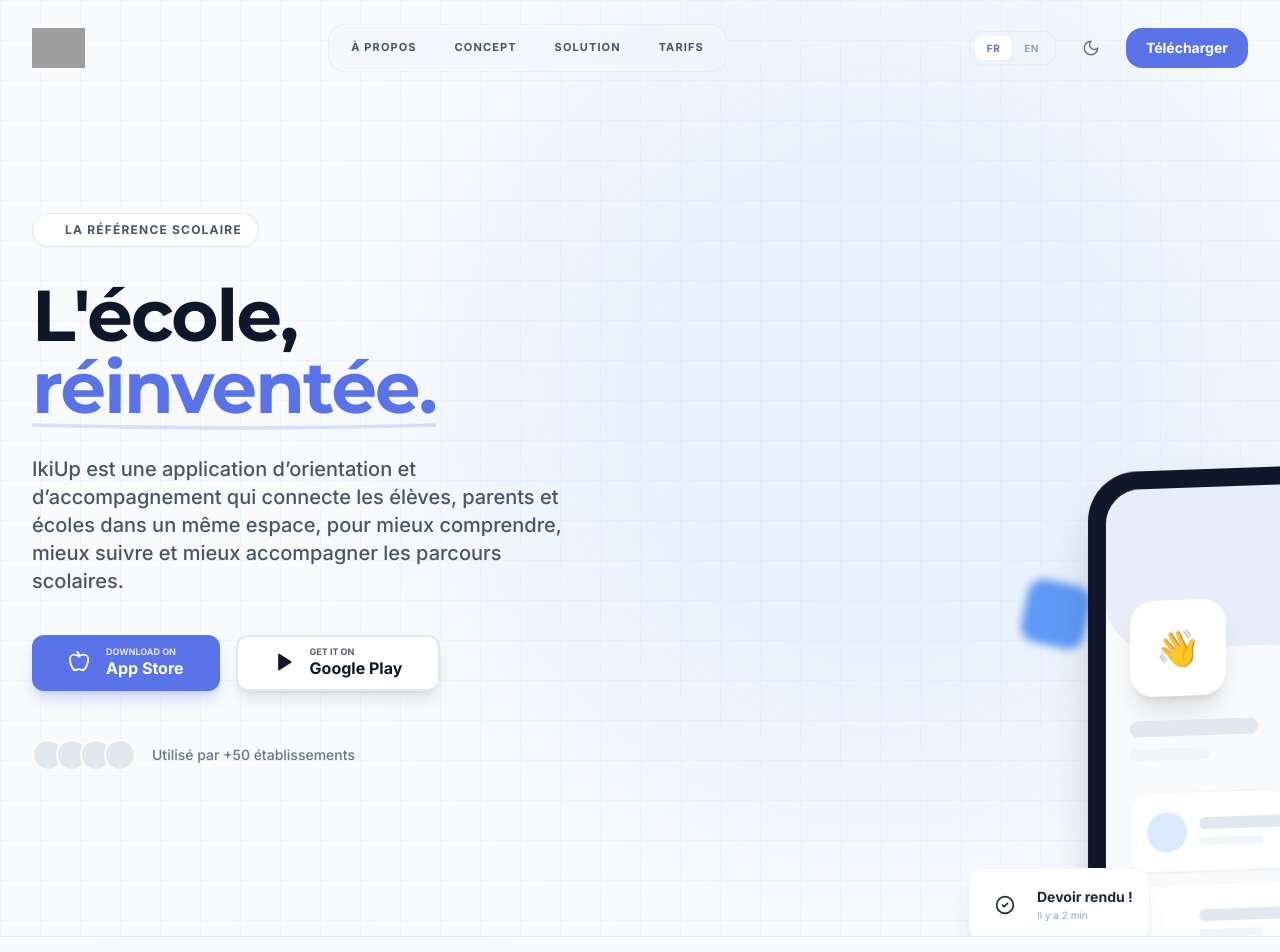
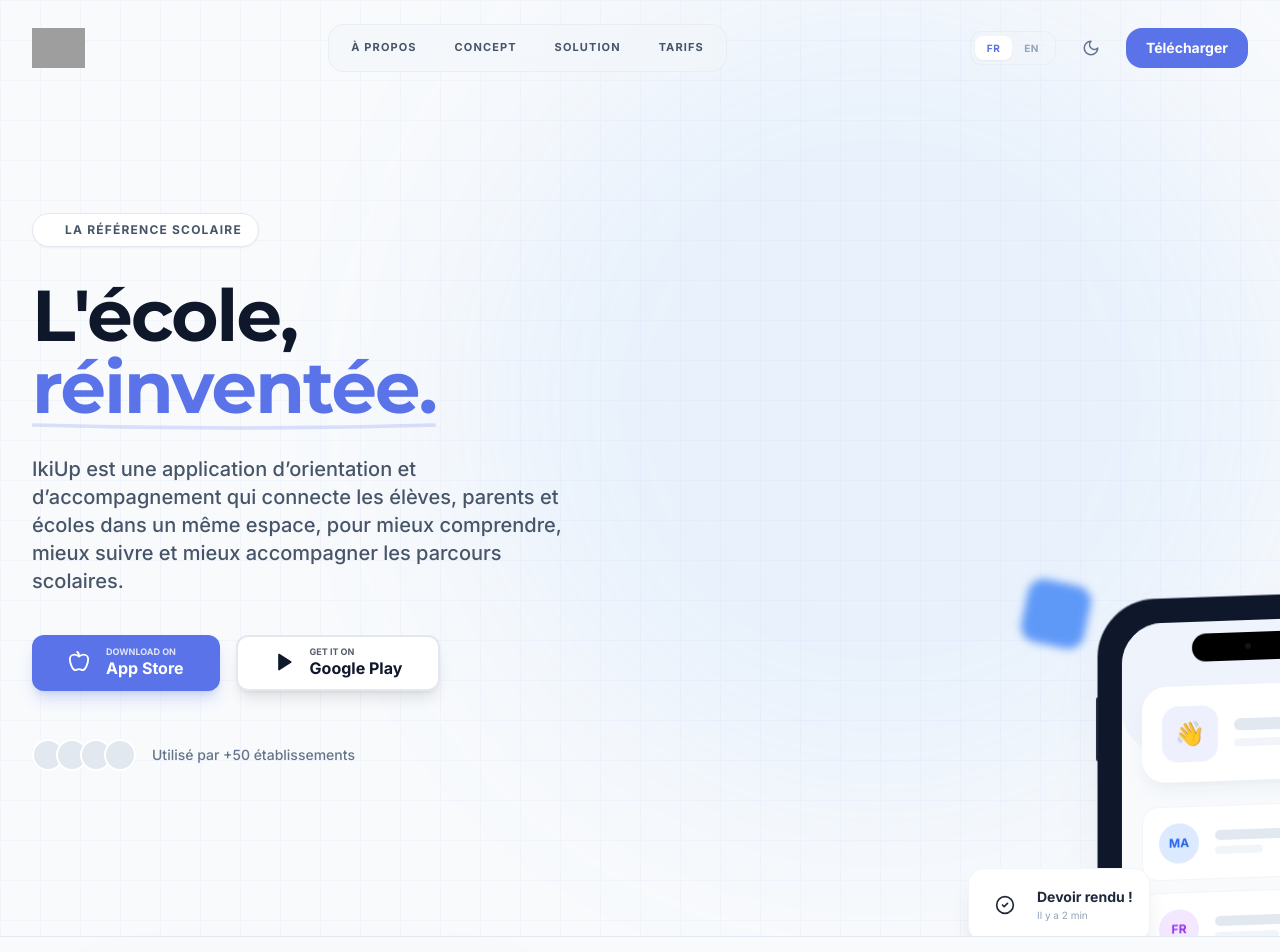
Before and after one commit to Hatimlk/IkiUp-ApplicationEducatif, a React (Vite) app: page / in a window 1280 px wide. Shown: the top 952 px of the page. Built offline with nearby package versions, Linux system fonts and the light colour scheme; grey boxes are pictures that could not be loaded.

Commit message:
feat: implement Hero section UI with dynamic text, app download links, and interactive device mock-up.

```diff
--- a/components/Hero.tsx
+++ b/components/Hero.tsx
@@ -41,7 +41,7 @@
             <h1 className="text-5xl sm:text-6xl lg:text-7xl font-serif font-bold tracking-tight text-slate-900 dark:text-white mb-8 leading-[1.1]">
               {lang === 'fr' ? (
                 <>
-                  L'école, <br/>
+                  L'école, <br />
                   <span className="relative inline-block text-primary">
                     réinventée.
                     <svg className="absolute -bottom-2 left-0 w-full h-3 text-primary/20" viewBox="0 0 100 10" preserveAspectRatio="none">
@@ -51,7 +51,7 @@
                 </>
               ) : (
                 <>
-                  School, <br/>
+                  School, <br />
                   <span className="text-primary">Reimagined.</span>
                 </>
               )}
@@ -88,7 +88,7 @@
           {/* Trust Indicators */}
           <div className="mt-12 flex items-center justify-center lg:justify-start gap-4 text-sm font-medium text-slate-500">
             <div className="flex -space-x-2">
-                {[1,2,3,4].map(i => (
+              {[1, 2, 3, 4].map(i => (
                 <div key={i} className="w-8 h-8 rounded-full border-2 border-white dark:border-slate-950 bg-slate-200 dark:bg-slate-800"></div>
               ))}
             </div>
@@ -100,33 +100,59 @@
         <div className="hidden lg:block flex-1 relative w-full h-[600px]">
           <Reveal delay={400} direction="left" className="absolute top-1/2 left-1/2 -translate-x-1/2 -translate-y-1/2 w-full h-full">
             {/* Main Device */}
-              <div className="absolute top-1/2 left-1/2 -translate-x-1/2 -translate-y-1/2 w-[320px] bg-slate-900 rounded-[3rem] p-3 shadow-2xl skew-y-[-2deg] hover:skew-y-0 transition-transform duration-700 ease-out z-20">
-                  <div className="relative aspect-[9/19] bg-white dark:bg-slate-900 rounded-[2.5rem] overflow-hidden border-[6px] border-slate-900">
-                      {/* App Screen Placeholder */}
-                      <div className="w-full h-full bg-slate-50 dark:bg-slate-800 relative">
-                         <div className="h-40 bg-primary/10 rounded-b-[3rem]"></div>
-                         <div className="px-6 -mt-12">
-                            <div className="w-24 h-24 rounded-3xl bg-white dark:bg-slate-700 shadow-xl flex items-center justify-center text-4xl mb-6">👋</div>
-                            <div className="h-4 w-32 bg-slate-200 dark:bg-slate-700 rounded-full mb-3"></div>
-                            <div className="h-3 w-20 bg-slate-100 dark:bg-slate-800 rounded-full mb-8"></div>
+            {/* Main Device */}
+            <div className="absolute top-1/2 left-1/2 -translate-x-1/2 -translate-y-1/2 w-[300px] bg-slate-900 rounded-[3.5rem] p-4 shadow-2xl shadow-slate-400/20 dark:shadow-black/50 skew-y-[-2deg] hover:skew-y-0 transition-transform duration-700 ease-out z-20 ring-1 ring-slate-800/50">
+              {/* Power Button */}
+              <div className="absolute top-24 -right-[2px] w-[2px] h-10 bg-slate-800 rounded-r-md"></div>
+              {/* Volume Buttons */}
+              <div className="absolute top-24 -left-[2px] w-[2px] h-16 bg-slate-800 rounded-l-md"></div>
 
-                            <div className="space-y-3">
-                               <div className="h-20 w-full bg-white dark:bg-slate-700 rounded-2xl shadow-sm border border-slate-100 dark:border-slate-600 p-4 flex items-center gap-3">
-                                  <div className="w-10 h-10 rounded-full bg-blue-100 dark:bg-blue-900/50"></div>
-                                  <div className="flex-1">
+              {/* Screen */}
+              <div className="relative h-full bg-white dark:bg-slate-900 rounded-[3rem] overflow-hidden border-[8px] border-slate-900 shadow-inner">
+
+                {/* Dynamic Island / Notch */}
+                <div className="absolute top-3 left-1/2 -translate-x-1/2 w-28 h-7 bg-black rounded-full z-50 flex items-center justify-center gap-2">
+                  <div className="w-1.5 h-1.5 rounded-full bg-slate-800/50 blur-[0.5px]"></div>
+                </div>
+
+                {/* App Screen Content */}
+                <div className="w-full h-full bg-slate-50 dark:bg-slate-800 relative flex flex-col">
+                  {/* Header Background */}
+                  <div className="h-32 bg-primary/5 rounded-b-[2.5rem] pt-12 px-6 flex justify-between items-start">
+                    <div className="h-1 w-1"></div> {/* Spacer for alignment */}
+                  </div>
+
+                  <div className="flex-1 px-5 -mt-16 space-y-6">
+                    {/* User Profile Hook */}
+                    <div className="bg-white dark:bg-slate-700 rounded-3xl p-5 shadow-lg shadow-slate-200/50 dark:shadow-none flex items-center gap-4">
+                      <div className="w-14 h-14 rounded-2xl bg-primary/10 text-primary flex items-center justify-center text-2xl">👋</div>
+                      <div>
                         <div className="h-3 w-24 bg-slate-200 dark:bg-slate-600 rounded-full mb-2"></div>
                         <div className="h-2 w-16 bg-slate-100 dark:bg-slate-800 rounded-full"></div>
                       </div>
                     </div>
-                               <div className="h-20 w-full bg-white dark:bg-slate-700 rounded-2xl shadow-sm border border-slate-100 dark:border-slate-600 p-4 flex items-center gap-3">
-                                  <div className="w-10 h-10 rounded-full bg-emerald-100 dark:bg-emerald-900/50"></div>
+
+                    {/* List Items */}
+                    <div className="space-y-3">
+                      <div className="bg-white dark:bg-slate-750 p-4 rounded-2xl border border-slate-100 dark:border-slate-700 flex items-center gap-4">
+                        <div className="w-10 h-10 rounded-full bg-blue-100 text-blue-600 flex items-center justify-center font-bold text-xs">MA</div>
                         <div className="flex-1">
-                                     <div className="h-3 w-24 bg-slate-200 dark:bg-slate-600 rounded-full mb-2"></div>
+                          <div className="h-2.5 w-20 bg-slate-200 dark:bg-slate-600 rounded-full mb-1.5"></div>
+                          <div className="h-2 w-12 bg-slate-100 dark:bg-slate-800 rounded-full"></div>
+                        </div>
+                      </div>
+                      <div className="bg-white dark:bg-slate-750 p-4 rounded-2xl border border-slate-100 dark:border-slate-700 flex items-center gap-4">
+                        <div className="w-10 h-10 rounded-full bg-purple-100 text-purple-600 flex items-center justify-center font-bold text-xs">FR</div>
+                        <div className="flex-1">
+                          <div className="h-2.5 w-24 bg-slate-200 dark:bg-slate-600 rounded-full mb-1.5"></div>
                           <div className="h-2 w-16 bg-slate-100 dark:bg-slate-800 rounded-full"></div>
                         </div>
                       </div>
                     </div>
                   </div>
+
+                  {/* Bottom Nav Hint */}
+                  <div className="absolute bottom-1 left-1/2 -translate-x-1/2 w-1/3 h-1 bg-slate-300 dark:bg-slate-700 rounded-full mb-2"></div>
                 </div>
               </div>
             </div>
```
Lines whose indentation alone changed are shown as unchanged.
